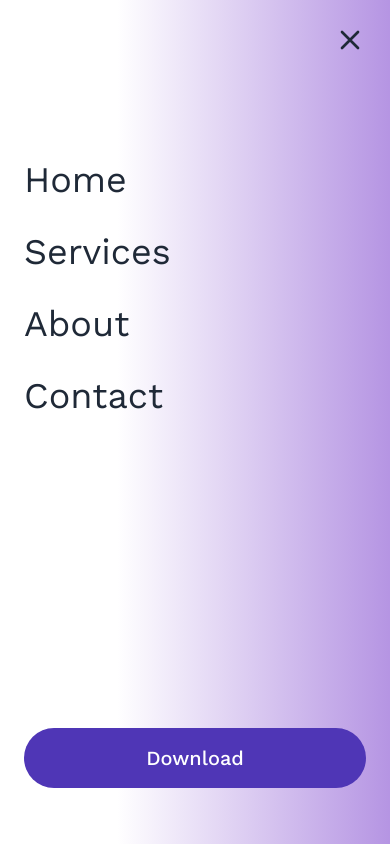
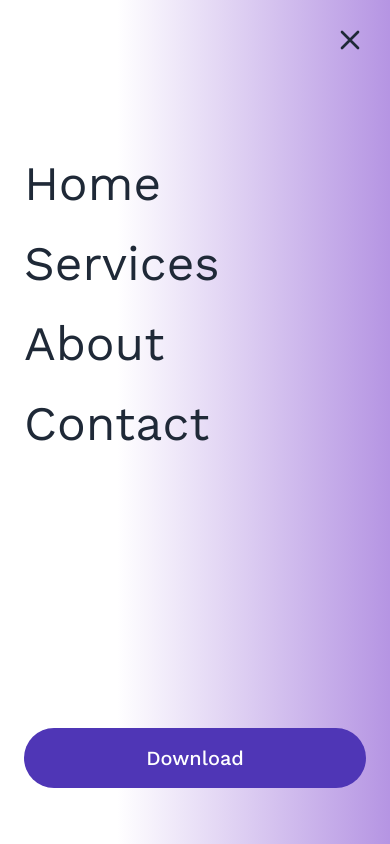
Before and after one commit to Punit-Dethe/triply, a React (Vite) app: page /contact in a window 390 px wide. Both pictures are taken after a click on the button 338 px from the left and 40 px from the top of the page. Shown: the top 844 px of the page. Built offline with nearby package versions, Linux system fonts and the light colour scheme.

Commit message:
Update ResizableNavbar.jsx

```diff
--- a/src/components/ResizableNavbar.jsx
+++ b/src/components/ResizableNavbar.jsx
@@ -241,7 +241,7 @@ const Navbar = ({ className = '' }) => {
                 <Link
                   key={item.name}
                   to={item.link}
-                  className={`block text-4xl font-normal text-gray-800 hover:text-[#6c2bc7] transition-all duration-250 ${
+                  className={`block text-5xl font-normal text-gray-800 hover:text-[#6c2bc7] transition-all duration-250 ${
                     menuItemsVisible
                       ? 'opacity-100 translate-x-0'
                       : 'opacity-0 translate-x-8'
```
